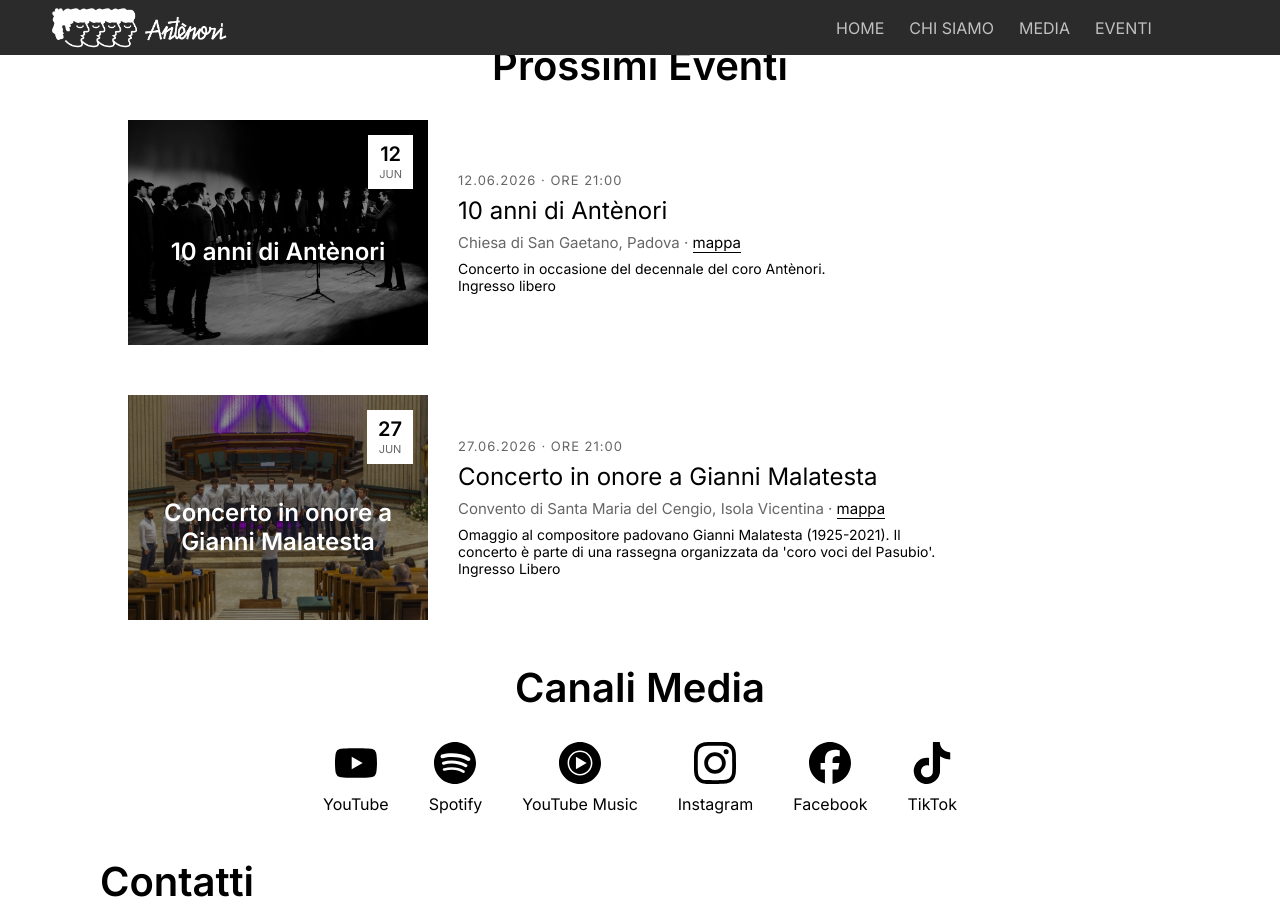
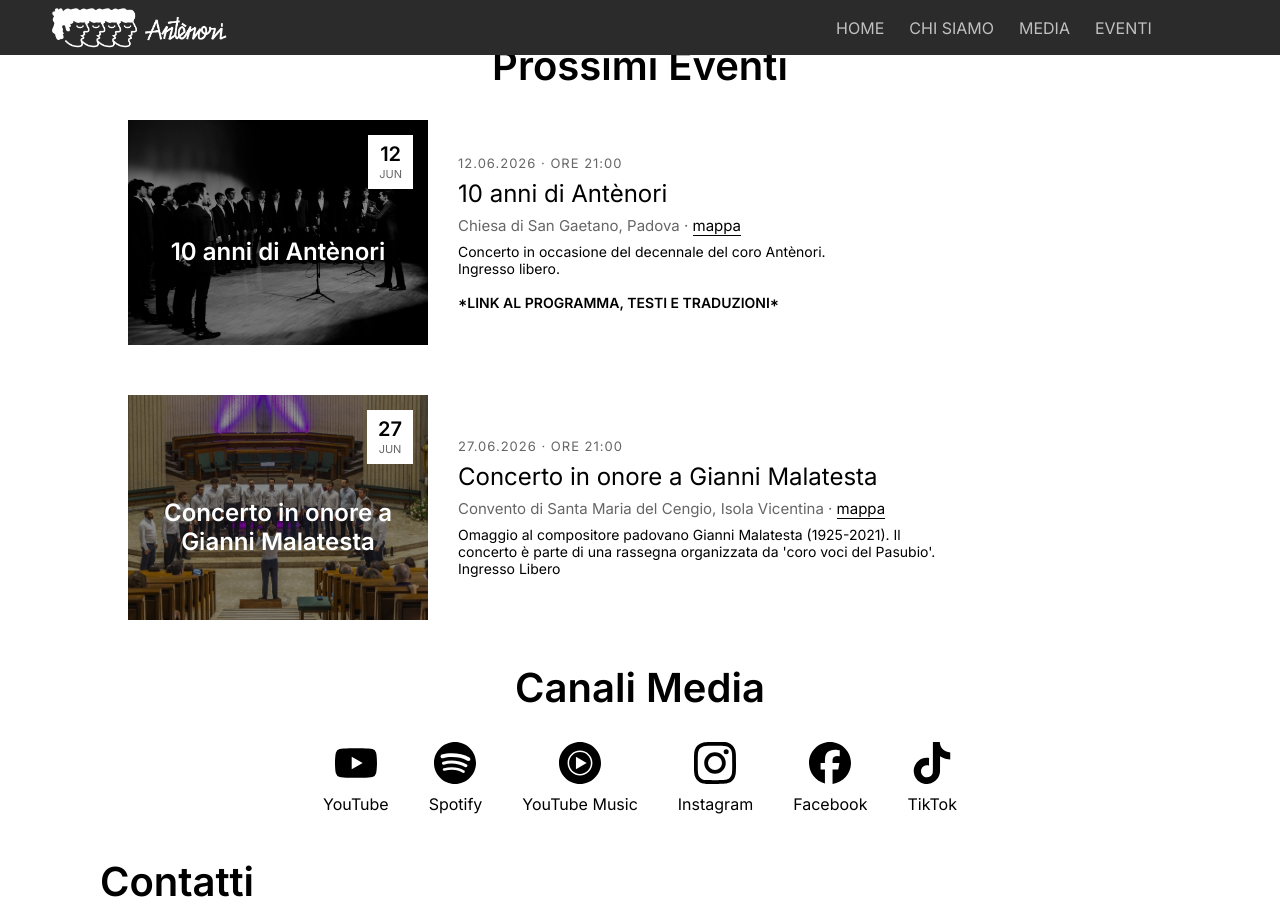
Before and after one commit to antenori-choir/antenori-choir.github.io, a Jekyll site: the page built from it/index.md, in a window 1280 px wide and 900 px high, scrolled down 1710 px. Built offline with Jekyll 4.4.1, drawn with Linux system fonts in a browser that asks for light colours.

Commit message:
addedd link programma

```diff
--- a/_data/eventi.yml
+++ b/_data/eventi.yml
@@ -10,7 +10,7 @@
   titolo: "10 anni di Antènori"
   luogo: "Chiesa di San Gaetano, Padova"
   mappa: "https://maps.app.goo.gl/E21AcAFdprufvx3V8"
-  note: "Concerto in occasione del decennale del coro Antènori.<br>Ingresso libero"
+  note: 'Concerto in occasione del decennale del coro Antènori.<br>Ingresso libero.<br><br><a href="https://coroantenori.it/it/10years/" target="_blank"><strong>*LINK AL PROGRAMMA, TESTI E TRADUZIONI*</strong></a>'
   immagine: "/assets/images/evento-1.jpg"
 
 - data: 2026-06-27
```
